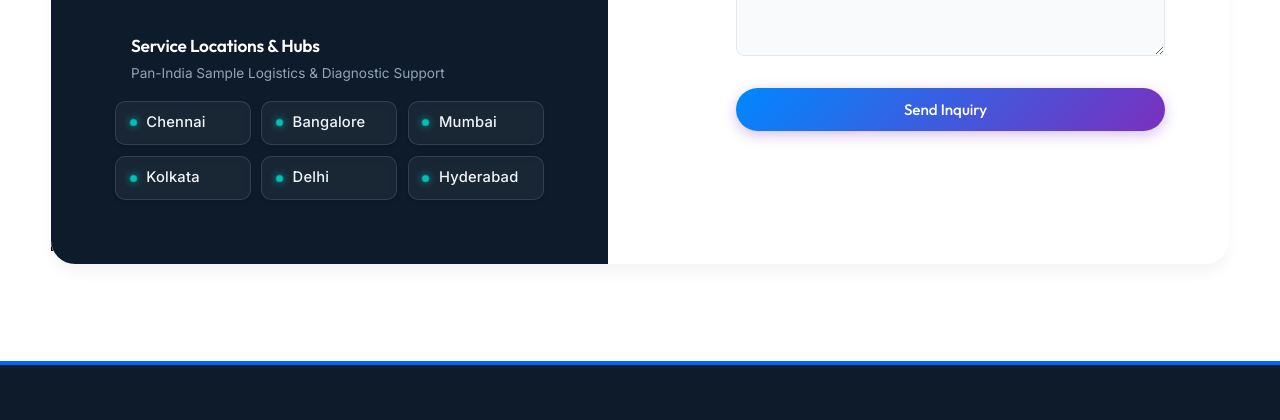
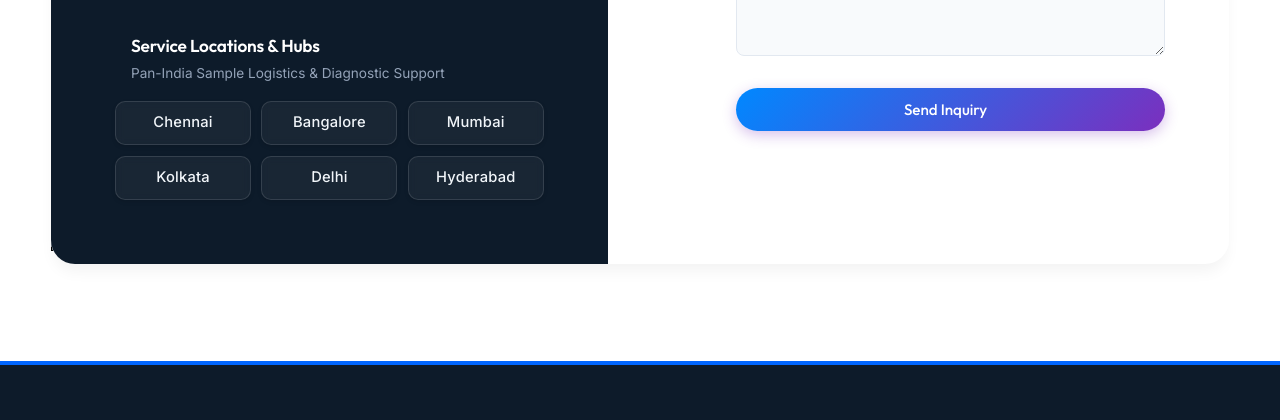
Before and after one commit to selfi123/precision, a website: page public/index.html in a window 1280 px wide. Shown: the part 4322-4742 px from the top of the page. Drawn offline with Linux system fonts and the light colour scheme; some icons are missing.

Commit message:
UI: Remove blue dots from city location pills and center city text

```diff
--- a/public/assets/css/style.css
+++ b/public/assets/css/style.css
@@ -1117,7 +1117,7 @@ ul {
 .city-pill {
   display: flex;
   align-items: center;
-  gap: 0.6rem;
+  justify-content: center;
   background: rgba(255, 255, 255, 0.05);
   border: 1px solid rgba(255, 255, 255, 0.12);
   border-radius: 10px;
@@ -1137,13 +1137,7 @@ ul {
 }
 
 .city-dot {
-  width: 7px;
-  height: 7px;
-  border-radius: 50%;
-  background: var(--color-accent);
-  box-shadow: 0 0 8px rgba(0, 200, 190, 0.85);
-  flex-shrink: 0;
-  animation: cityPulse 2.4s infinite ease-in-out;
+  display: none !important;
 }
 
 .city-name {
--- a/public/index.html
+++ b/public/index.html
@@ -1182,27 +1182,21 @@
 
               <div class="contact-cities-grid">
                 <div class="city-pill">
-                  <span class="city-dot"></span>
                   <span class="city-name">Chennai</span>
                 </div>
                 <div class="city-pill">
-                  <span class="city-dot"></span>
                   <span class="city-name">Bangalore</span>
                 </div>
                 <div class="city-pill">
-                  <span class="city-dot"></span>
                   <span class="city-name">Mumbai</span>
                 </div>
                 <div class="city-pill">
-                  <span class="city-dot"></span>
                   <span class="city-name">Kolkata</span>
                 </div>
                 <div class="city-pill">
-                  <span class="city-dot"></span>
                   <span class="city-name">Delhi</span>
                 </div>
                 <div class="city-pill">
-                  <span class="city-dot"></span>
                   <span class="city-name">Hyderabad</span>
                 </div>
               </div>
```
